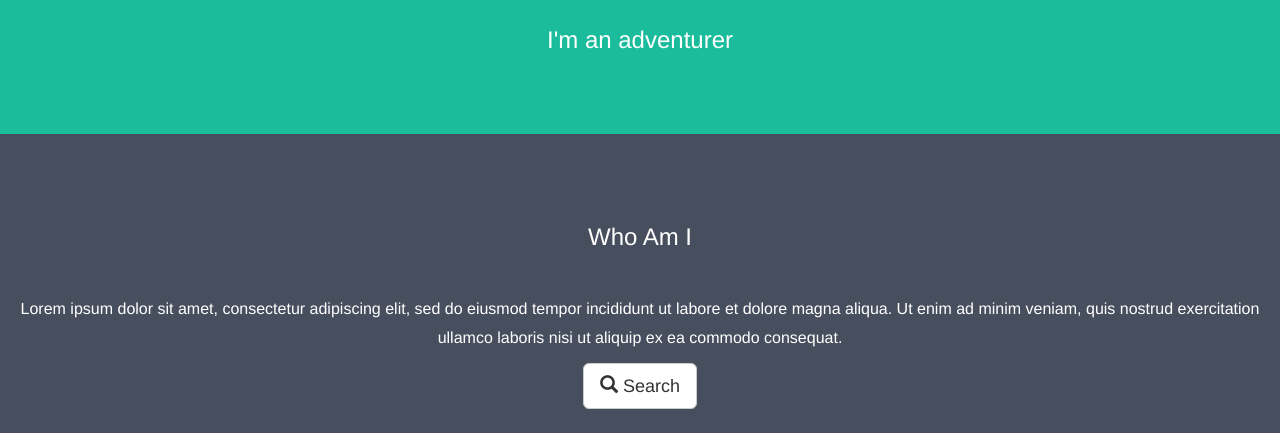
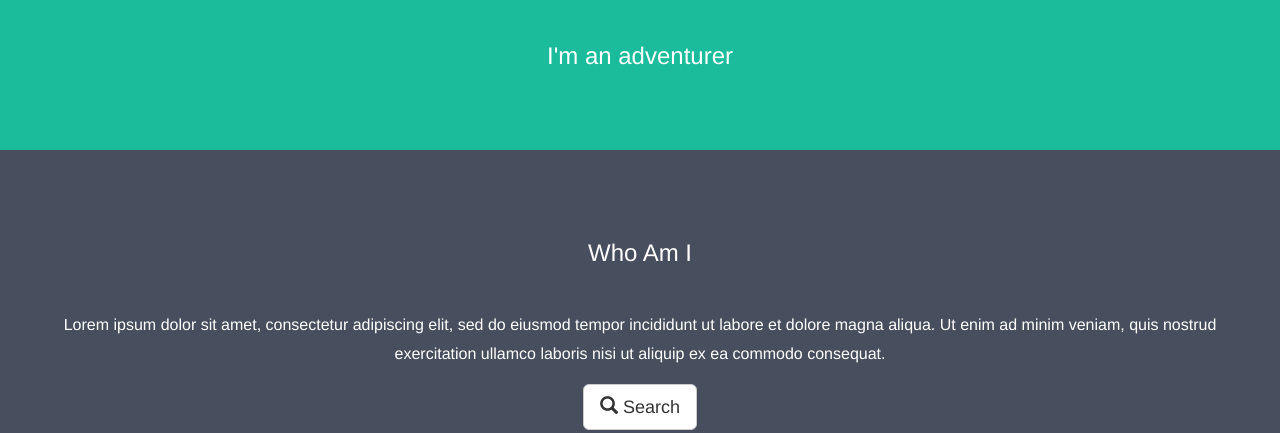
Before and after one commit to Rehann87/bird-bootstrap, a plain HTML site: page index.html in a window 1280 px wide. Shown: the part 551-984 px from the top of the page. Drawn offline with nearby package versions, Linux system fonts and the light colour scheme.

Commit message:
Update style.css

```diff
--- a/style.css
+++ b/style.css
@@ -1,11 +1,14 @@
 body {
-       font-size: 20px Montserrat, sans-serif;
+    font-size: 20px Montserrat, sans-serif !important;
     line-height: 1.8;
     color: #f5f6f7;
 }
 
 p {
     font-size: 16px;
+    margin: 0 0px 15px;
+    padding-left: 30px;
+    padding-right: 30px;
 }
 
 .margin {
@@ -58,5 +61,5 @@
 .img-circle {
     display: inline;
     width: 21pc;
-       height: 17pc;
+    height: 18pc;
 }
```
Lines whose indentation alone changed are shown as unchanged.
